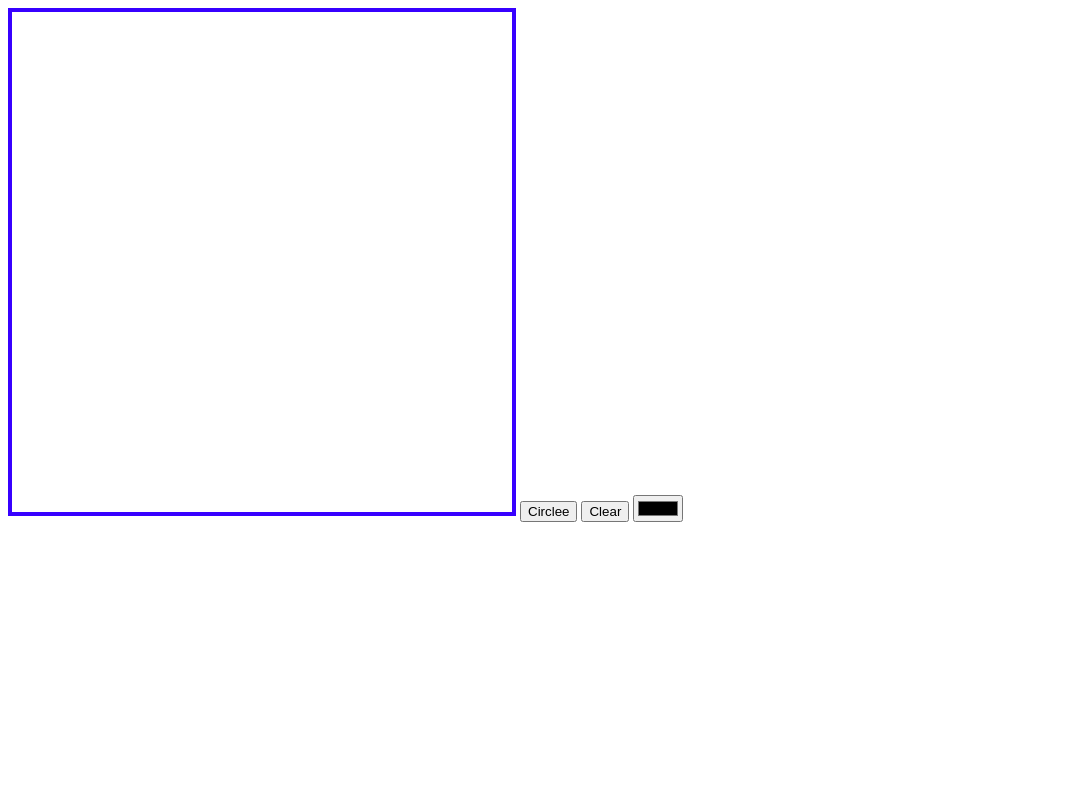
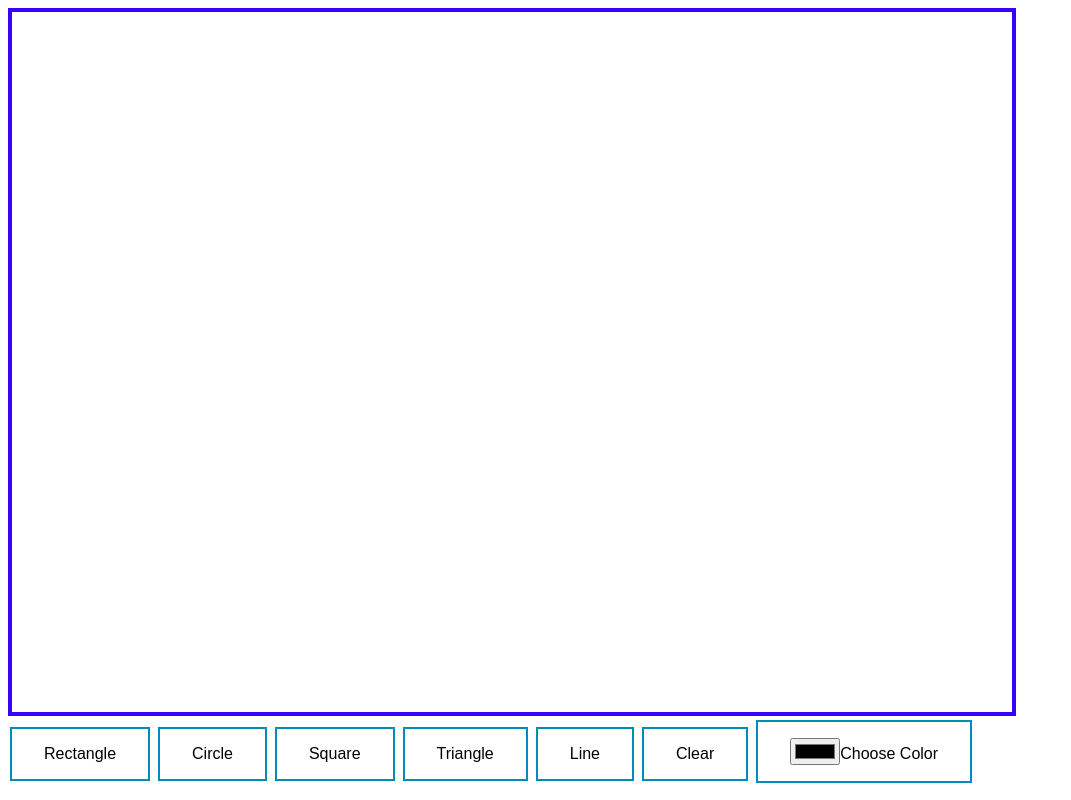
Before and after one commit to SubhamKumarPandey/drwing-app, a website: page www/index.html in a window 1280 px wide. Shown: the whole page, without its empty margins (0-1071 px from the left). Drawn offline with Linux system fonts and the light colour scheme.

Commit message:
second commit

```diff
--- a/www/index.html
+++ b/www/index.html
@@ -2,34 +2,92 @@
 
 <head>
     <script type="text/javascript" src="/www/js/myfile.js"></script>
-    <script>
-        var p = document.getElementById(col).value
-
-        function testing() {
-            var colr = document.getElementById("sel").value
-            var c = document.getElementById("c1");
-            var ct = c.getContext("2d");
-            ct.fillStyle = colr;
-            //  ct.fillStyle = "red";
-            ct.fillRect(10, 20, 200, 150);
-            ct.arc(300, 400, 40, 0, 6);
-            ct.stroke();
-        }
-
-        function ceck() {
-            var c = document.getElementById("c1");
-            var ct = c.getContext("2d");
-            ct.clearRect(0, 0, c.height, c.width);
-        }
-    </script>
     <title> Canvas App </title>
 </head>
 
 <body>
-    <canvas id="c1" width="500" height="500" style="border:4px solid rgb(55, 0, 255);"> </canvas>
-    <button Onclick="testing();"> Circlee </button>
-    <button Onclick="ceck();"> Clear </button>
-    <input type="color" id="sel">
+    <div>
+        <canvas id="c1" width="1000" height="700" style="border:4px solid rgb(55, 0, 255);"> </canvas></div>
+    <div>
+        <button Onclick="testing();" style=" background-color: white;
+        color: black;
+        border: 2px solid #008CBA;
+        padding: 16px 32px;
+        text-align: center;
+        text-decoration: none;
+        display: inline-block;
+        font-size: 16px;
+        margin: 4px 2px;
+        transition-duration: 0.4s;
+        cursor: pointer;"> Rectangle </button>
+        <button Onclick="circle();" style=" background-color: white;
+        color: black;
+        border: 2px solid #008CBA;
+        padding: 16px 32px;
+        text-align: center;
+        text-decoration: none;
+        display: inline-block;
+        font-size: 16px;
+        margin: 4px 2px;
+        transition-duration: 0.4s;
+        cursor: pointer;">Circle </button>
+        <button Onclick="square();" style=" background-color: white;
+        color: black;
+        border: 2px solid #008CBA;
+        padding: 16px 32px;
+        text-align: center;
+        text-decoration: none;
+        display: inline-block;
+        font-size: 16px;
+        margin: 4px 2px;
+        transition-duration: 0.4s;
+        cursor: pointer;">Square </button>
+        <button Onclick="tri();" style=" background-color: white;
+        color: black;
+        border: 2px solid #008CBA;
+        padding: 16px 32px;
+        text-align: center;
+        text-decoration: none;
+        display: inline-block;
+        font-size: 16px;
+        margin: 4px 2px;
+        transition-duration: 0.4s;
+        cursor: pointer;"> Triangle </button>
+        <button Onclick="line();" style=" background-color: white;
+        color: black;
+        border: 2px solid #008CBA;
+        padding: 16px 32px;
+        text-align: center;
+        text-decoration: none;
+        display: inline-block;
+        font-size: 16px;
+        margin: 4px 2px;
+        transition-duration: 0.4s;
+        cursor: pointer;"> Line </button>
+        <button Onclick="ceck();" style=" background-color: white;
+        color: black;
+        border: 2px solid #008CBA;
+        padding: 16px 32px;
+        text-align: center;
+        text-decoration: none;
+        display: inline-block;
+        font-size: 16px;
+        margin: 4px 2px;
+        transition-duration: 0.4s;
+        cursor: pointer;"> Clear </button>
+        <button style=" background-color: white;
+        color: black;
+        border: 2px solid #008CBA;
+        padding: 16px 32px;
+        text-align: center;
+        text-decoration: none;
+        display: inline-block;
+        font-size: 16px;
+        margin: 4px 2px;
+        transition-duration: 0.4s;
+        cursor: pointer;"><input type="color" id="sel">Choose Color</button>
+
+    </div>
 </body>
 
 </html>
--- a/www/js/myfile.js
+++ b/www/js/myfile.js
@@ -7,9 +7,56 @@ function testing() {
     var ct = c.getContext("2d");
     ct.fillStyle = colr;
     //  ct.fillStyle = "red";
+    ct.beginPath();
     ct.fillRect(10, 20, 200, 150);
+    ct.closepath();
+}
+
+function square() {
+    var colr = document.getElementById("sel").value
+    var c = document.getElementById("c1");
+    var ct = c.getContext("2d");
+    ct.beginPath();
+    ct.fillStyle = colr;
+    //  ct.fillStyle = "red";
+    ct.fillRect(325, 101, 100, 100);
+    ct.closepath();
+}
+
+function circle() {
+    var colr = document.getElementById("sel").value
+    var c = document.getElementById("c1");
+    var ct = c.getContext("2d");
+    ct.beginPath();
     ct.arc(300, 400, 40, 0, 6);
+    ct.fillStyle = colr;
+    ct.fill();
+    ct.closepath();
+}
+
+function line() {
+    var c = document.getElementById("c1");
+    var ct = c.getContext("2d");
+    ct.beginPath();
+    ct.moveTo(450, 50);
+    ct.lineTo(600, 50);
     ct.stroke();
+    ct.closepath();
+}
+
+function tri() {
+    var colr = document.getElementById("sel").value
+    var c = document.getElementById("c1");
+    var ct = c.getContext("2d");
+
+    ct.beginPath();
+    ct.moveTo(600, 500);
+    ct.lineTo(450, 650);
+    ct.lineTo(950, 650);
+    ct.lineTo(600, 500);
+    ct.fillStyle = colr;
+    ct.fill();
+    ct.closepath();
 }
 
 function ceck() {
```
